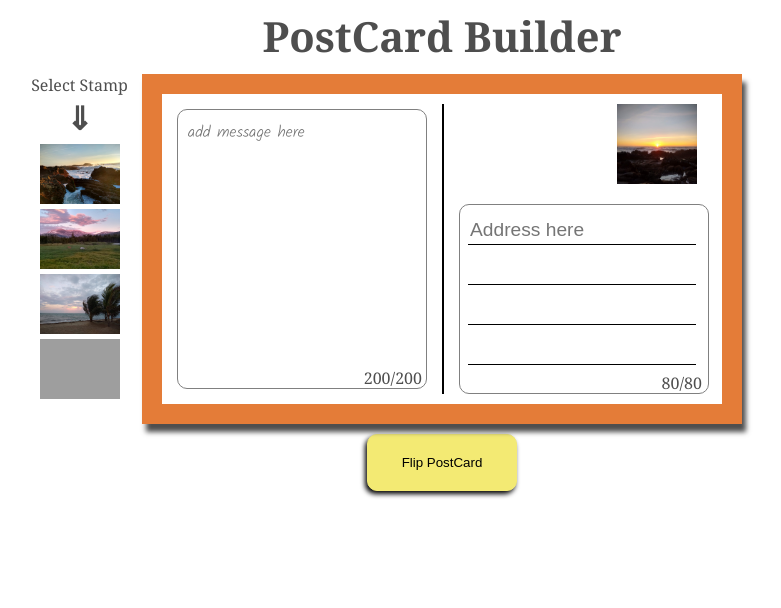
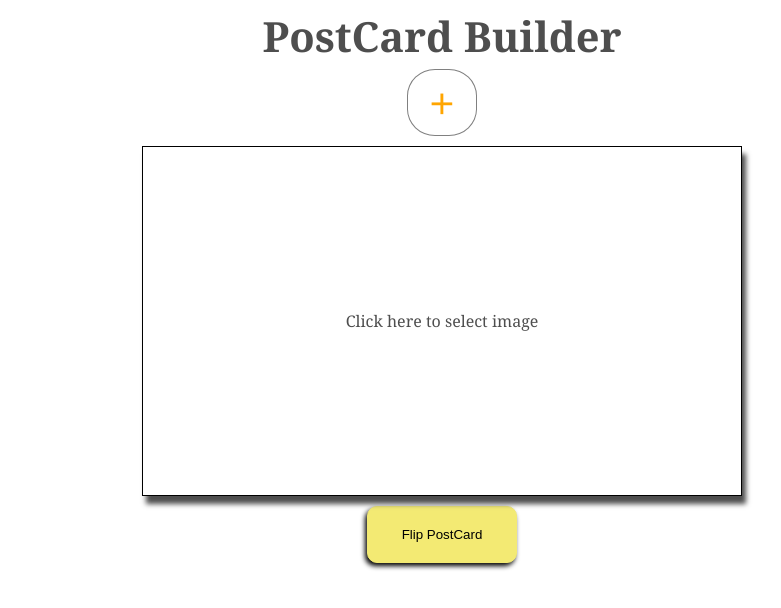
Before and after one commit to mvangin/Postcard-builder, a React (Create React App) app: page / in a window 1280 px wide. Shown: the top 608 px of the page, without its empty margins (198-979 px from the left). Built offline with nearby package versions, Linux system fonts and the light colour scheme; grey boxes are pictures that could not be loaded; a web font is replaced by a local one.

Commit message:
display backcard first

```diff
--- a/src/comps/PostCard.js
+++ b/src/comps/PostCard.js
@@ -4,7 +4,7 @@ import Backcard from "./Backcard"
 import Frontcard from "./Frontcard"
 
 function PostCard({ selectedImg, setModal, setSelectedImg }) {
-    const [frontcard, setFrontcard] = useState(true);
+    const [frontcard, setFrontcard] = useState(false);
 
     return (
         <>
```
